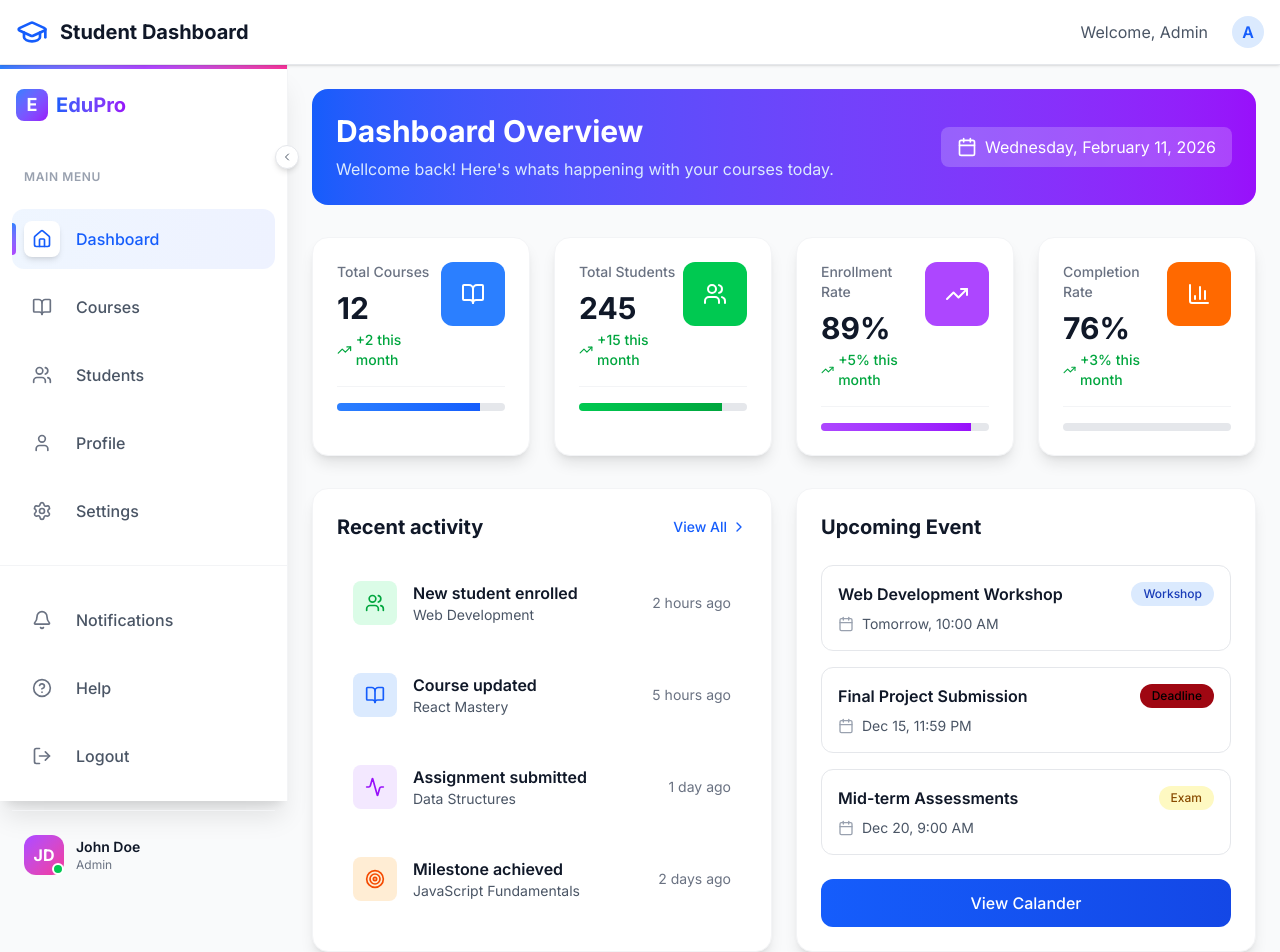
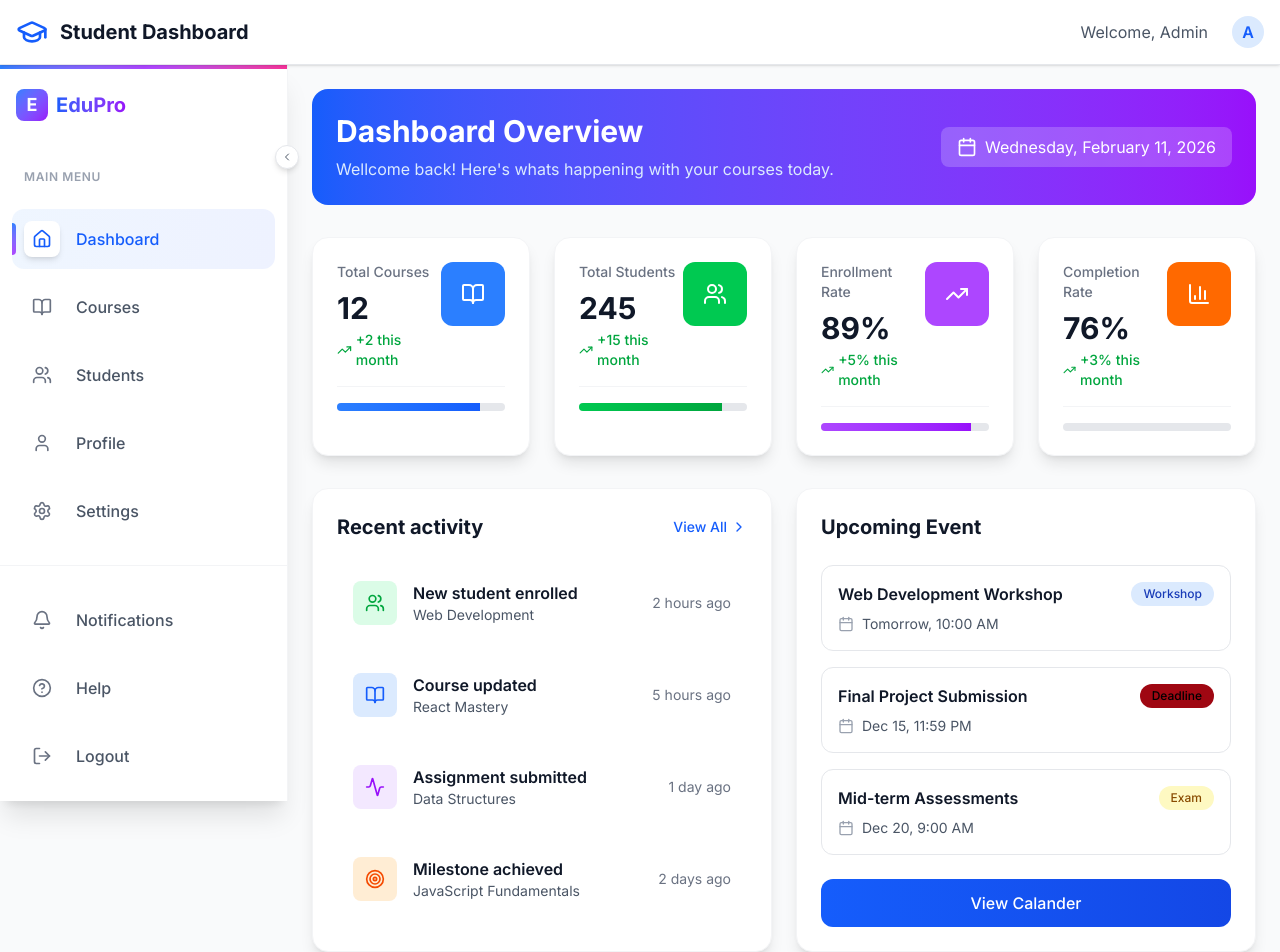
Before and after one commit to RavinduThilinaka/student-dashboard, a Next.js app in the folder student-dashboard/: page / in a window 1280 px wide. Shown: the top 952 px of the page. Built offline with nearby package versions, Linux system fonts and the light colour scheme.

Commit message:
updated side bar

```diff
--- a/student-dashboard/components/layout/Sidebar.tsx
+++ b/student-dashboard/components/layout/Sidebar.tsx
@@ -197,23 +197,6 @@ export default function Sidebar() {
             })}
           </ul>
 
-
-          {!collapsed && (
-            <div className="mt-6 pt-6 border-t border-gray-100">
-              <div className="flex items-center gap-3 px-3">
-                <div className="relative">
-                  <div className="w-10 h-10 rounded-xl bg-gradient-to-br from-purple-500 to-pink-500 flex items-center justify-center text-white font-bold">
-                    JD
-                  </div>
-                  <span className="absolute bottom-0 right-0 w-3 h-3 bg-green-500 border-2 border-white rounded-full"></span>
-                </div>
-                <div className="flex-1">
-                  <p className="text-sm font-semibold text-gray-900">John Doe</p>
-                  <p className="text-xs text-gray-500">Admin</p>
-                </div>
-              </div>
-            </div>
-          )}
         </div>
       </div>
     </aside>
```
